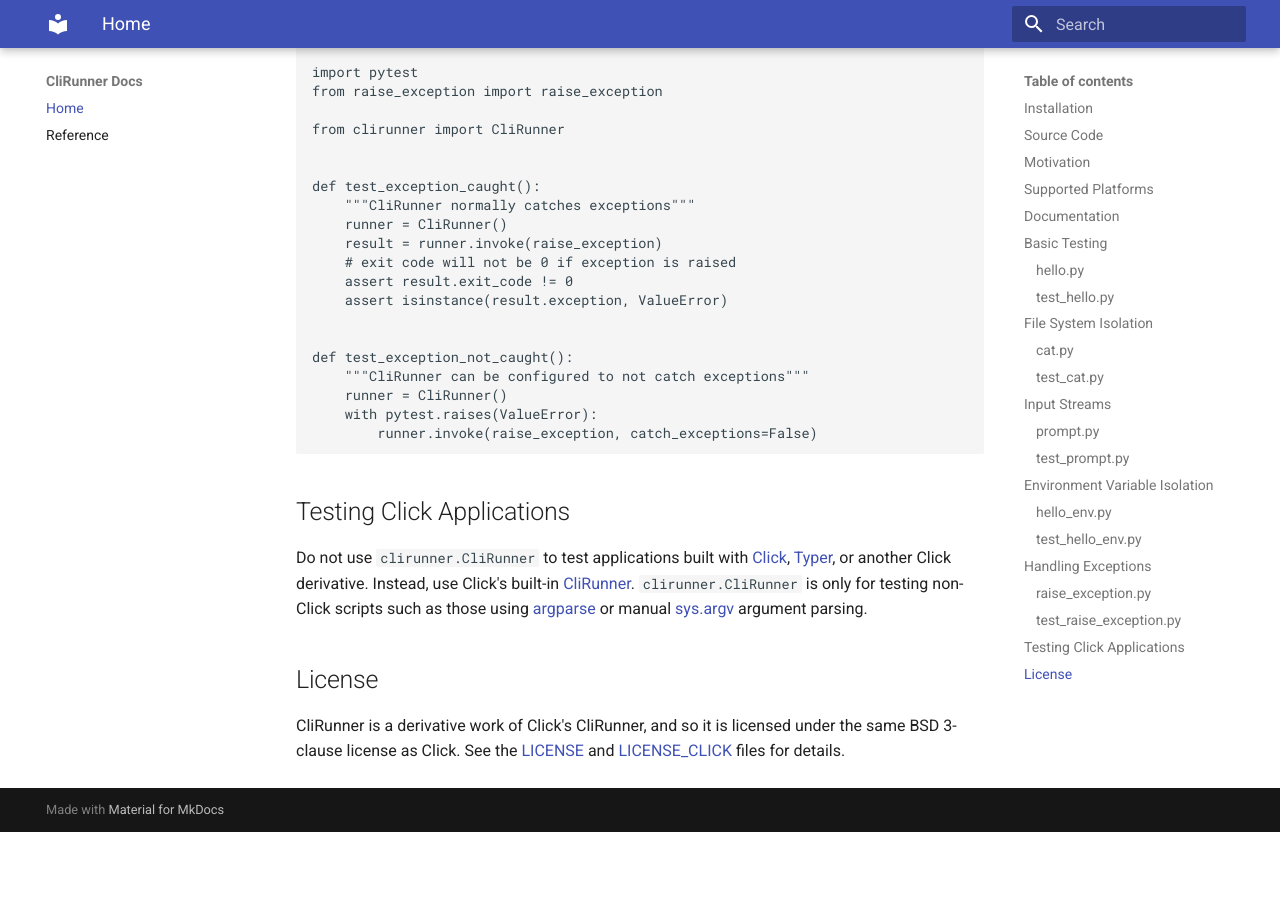
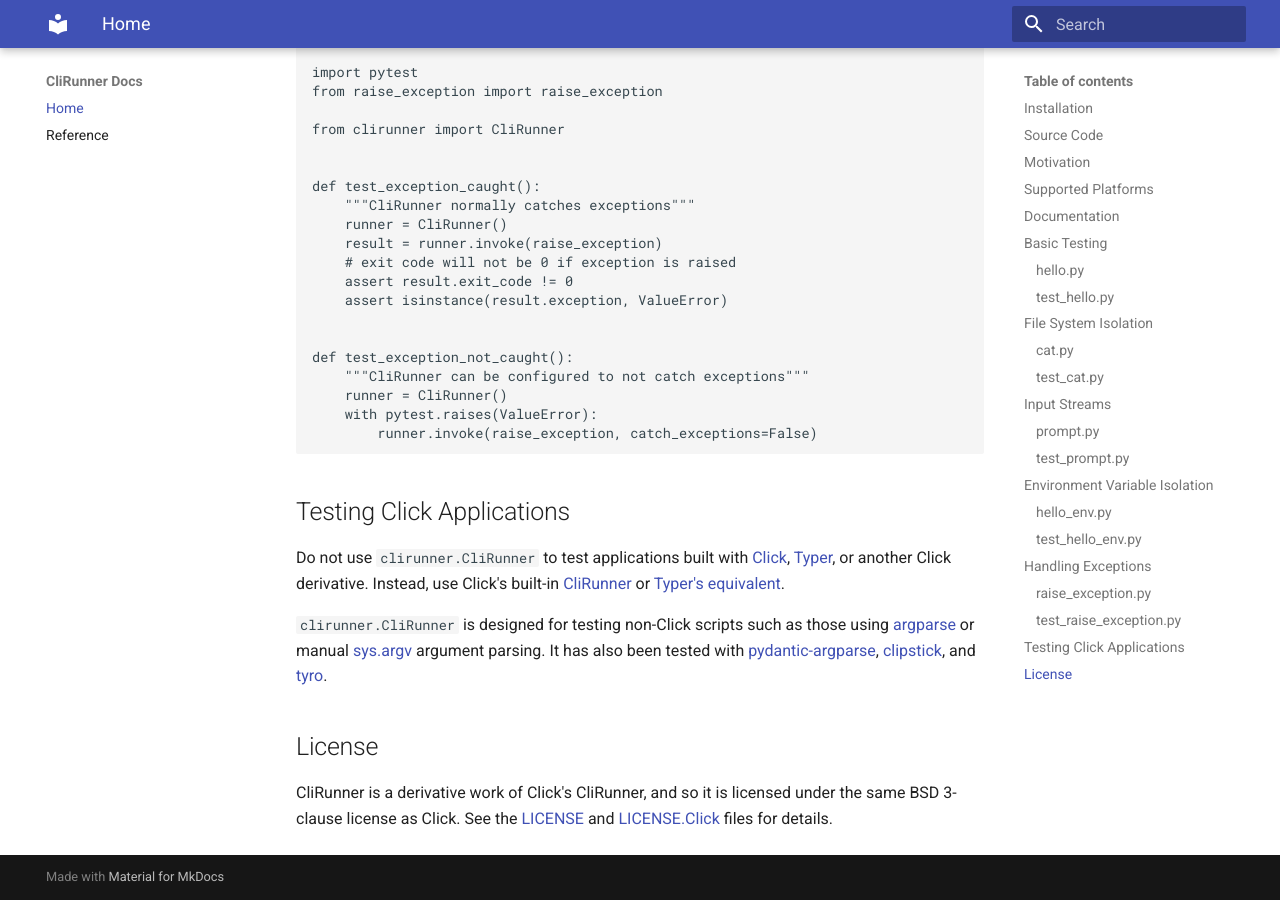
Before and after one commit to RhetTbull/clirunner, an MkDocs documentation site: the page built from docs/index.md, in a window 1280 px wide and 900 px high, scrolled down 5611 px. Built offline with MkDocs 1.6.1 and Material for MkDocs 9.7.7, drawn with Linux system fonts in a browser that asks for light colours; before the commit the page ends 6443 px from its top, so only the background shows below that.

Commit message:
Updated docs

```diff
--- a/docs/index.md
+++ b/docs/index.md
@@ -338,8 +338,10 @@ def test_exception_not_caught():
 
 ## Testing Click Applications
 
-Do not use `clirunner.CliRunner` to test applications built with [Click](https://pypi.org/project/click/), [Typer](https://pypi.org/project/typer/), or another Click derivative. Instead, use Click's built-in [CliRunner](https://click.palletsprojects.com/en/8.1.x/testing). `clirunner.CliRunner` is only for testing non-Click scripts such as those using [argparse](https://docs.python.org/3/library/argparse.html) or manual [sys.argv](https://docs.python.org/3/library/sys.html#sys.argv) argument parsing.
+Do not use `clirunner.CliRunner` to test applications built with [Click](https://pypi.org/project/click/), [Typer](https://pypi.org/project/typer/), or another Click derivative. Instead, use Click's built-in [CliRunner](https://click.palletsprojects.com/en/8.1.x/testing) or [Typer's equivalent](https://typer.tiangolo.com/tutorial/testing/).
+
+`clirunner.CliRunner` is designed for testing non-Click scripts such as those using [argparse](https://docs.python.org/3/library/argparse.html) or manual [sys.argv](https://docs.python.org/3/library/sys.html#sys.argv) argument parsing. It has also been tested with [pydantic-argparse](https://pydantic-argparse.supimdos.com/), [clipstick](https://github.com/sander76/clipstick), and [tyro](https://github.com/brentyi/tyro).
 
 ## License
 
-CliRunner is a derivative work of Click's CliRunner, and so it is licensed under the same BSD 3-clause license as Click. See the [LICENSE](https://github.com/RhetTbull/clirunner/blob/main/LICENSE) and [LICENSE_CLICK](https://github.com/RhetTbull/clirunner/blob/main/LICENSE_CLICK) files for details.
+CliRunner is a derivative work of Click's CliRunner, and so it is licensed under the same BSD 3-clause license as Click. See the [LICENSE](https://github.com/RhetTbull/clirunner/blob/main/LICENSE) and [LICENSE.Click](https://github.com/RhetTbull/clirunner/blob/main/LICENSE.Click) files for details.
```
